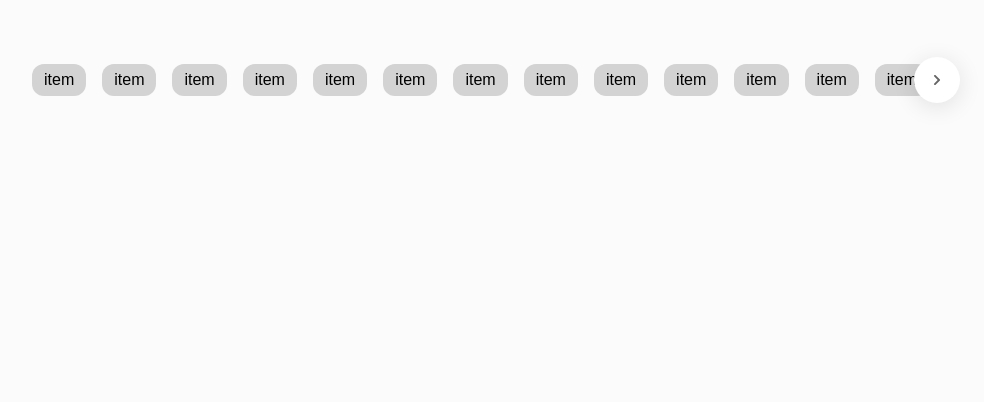
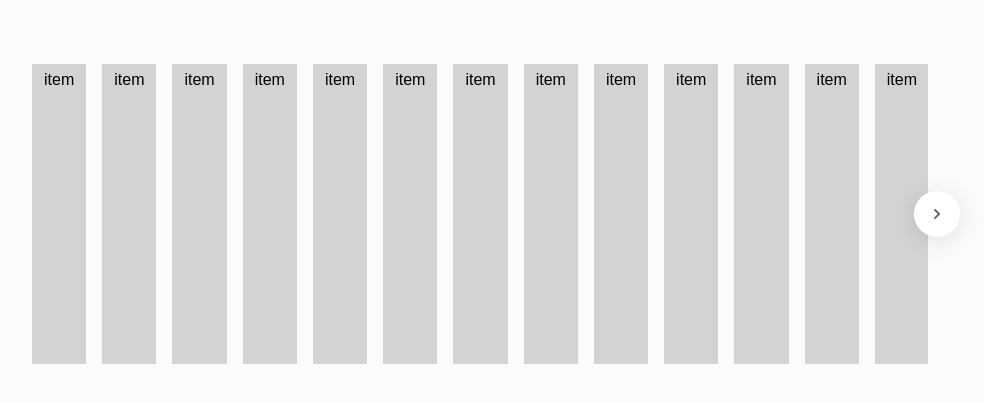
Before and after one commit to aguirrealvaro/utils-library, a React app: page / in a window 1280 px wide. Shown: the top 402 px of the page, without its empty margins (160-1144 px from the left). Built offline with nearby package versions, Linux system fonts and the light colour scheme.

Commit message:
Add full width to Slider

```diff
--- a/src/components/App/App.tsx
+++ b/src/components/App/App.tsx
@@ -36,5 +36,5 @@ export const App: FunctionComponent = () => {
 const Item = styled.div`
   background: lightgrey;
   padding: 7px 12px;
-  border-radius: 12px;
+  height: 300px;
 `;
--- a/src/components/Slider/Slider.tsx
+++ b/src/components/Slider/Slider.tsx
@@ -1,5 +1,5 @@
 import React, { FunctionComponent, Children, useState, useRef } from "react";
-import styled from "styled-components";
+import styled, { css } from "styled-components";
 import { Arrow } from ".";
 import { Direction } from "./types";
 import { useDisableRightArrow } from "./useDisableRightArrow";
@@ -9,6 +9,7 @@ type SliderProps = {
   callbackLeft?: () => void;
   callbackRight?: () => void;
   className?: string;
+  fullWidth?: boolean;
 };
 
 export const Slider: FunctionComponent<SliderProps> = ({
@@ -17,6 +18,7 @@ export const Slider: FunctionComponent<SliderProps> = ({
   callbackLeft,
   callbackRight,
   className,
+  fullWidth = false,
 }) => {
   const [translate, setTranslate] = useState<number>(0);
   const sliderRef = useRef<HTMLDivElement>(null);
@@ -43,7 +45,9 @@ export const Slider: FunctionComponent<SliderProps> = ({
       <Overflow>
         <SlideContainer translate={translate} ref={sliderRef}>
           {Children.map(children, (child) => (
-            <Slide gap={gap}>{child}</Slide>
+            <Slide gap={gap} fullWidth={fullWidth}>
+              {child}
+            </Slide>
           ))}
         </SlideContainer>
       </Overflow>
@@ -69,9 +73,16 @@ const SlideContainer = styled.div<{ translate?: any }>`
   transition: transform 0.4s ease;
 `;
 
-const Slide = styled.div<{ gap: number }>`
-  margin-right: ${({ gap }) => `${gap}px`};
-  &:last-child {
-    margin-right: 0;
-  }
+const Slide = styled.div<{ gap: number; fullWidth: boolean }>`
+  ${({ fullWidth, gap }) =>
+    fullWidth
+      ? css`
+          min-width: 100%;
+        `
+      : css`
+          margin-right: ${gap}px;
+          &:last-child {
+            margin-right: 0;
+          }
+        `}
 `;
```
